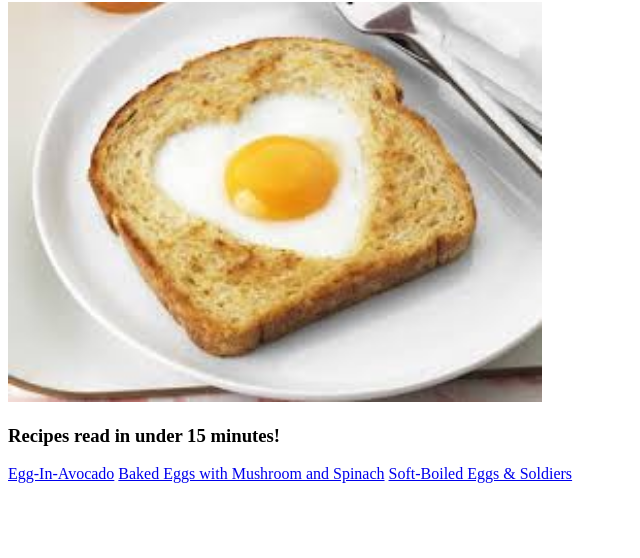
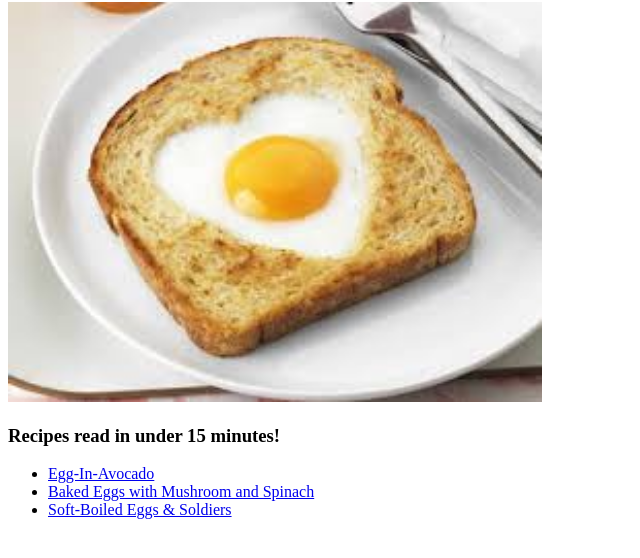
Before and after one commit to Sonic11456/odin-recipes, a plain HTML site: page index.html in a window 1280 px wide. Shown: the part 78-636 px from the top of the page, without its empty margins (0-640 px from the left). Drawn offline with Linux system fonts and the light colour scheme.

```diff
--- a/index.html
+++ b/index.html
@@ -11,12 +11,11 @@
     <h1>Grab N' Go Breakfast FOR the Go!</h1>
         <img class="opening" src="../odin-recipes/images/Love-breakfast.jpeg" height="400" width="auto">
     <h3>Recipes read in under 15 minutes!</h3>
-        <a class="Left" href="recipes/egg-in-avocado.html">Egg-In-Avocado</a></li>
-
-        <a class="Center" href="recipes/baked-eggs-with-mushroom.html">Baked Eggs with Mushroom and Spinach</a></li>
-
-        <a class="Right" href="recipes/soft-boiled-eggs.html">Soft-Boiled Eggs & Soldiers</a></li>
-
+        <ul>
+        <li><a class="Left" href="recipes/egg-in-avocado.html">Egg-In-Avocado</a></li>
+       <li><a class="Center" href="recipes/baked-eggs-with-mushroom.html">Baked Eggs with Mushroom and Spinach</a></li>
+        <li><a class="Right" href="recipes/soft-boiled-eggs.html">Soft-Boiled Eggs & Soldiers</a></li>
+        </ul>
 
 
 
```
